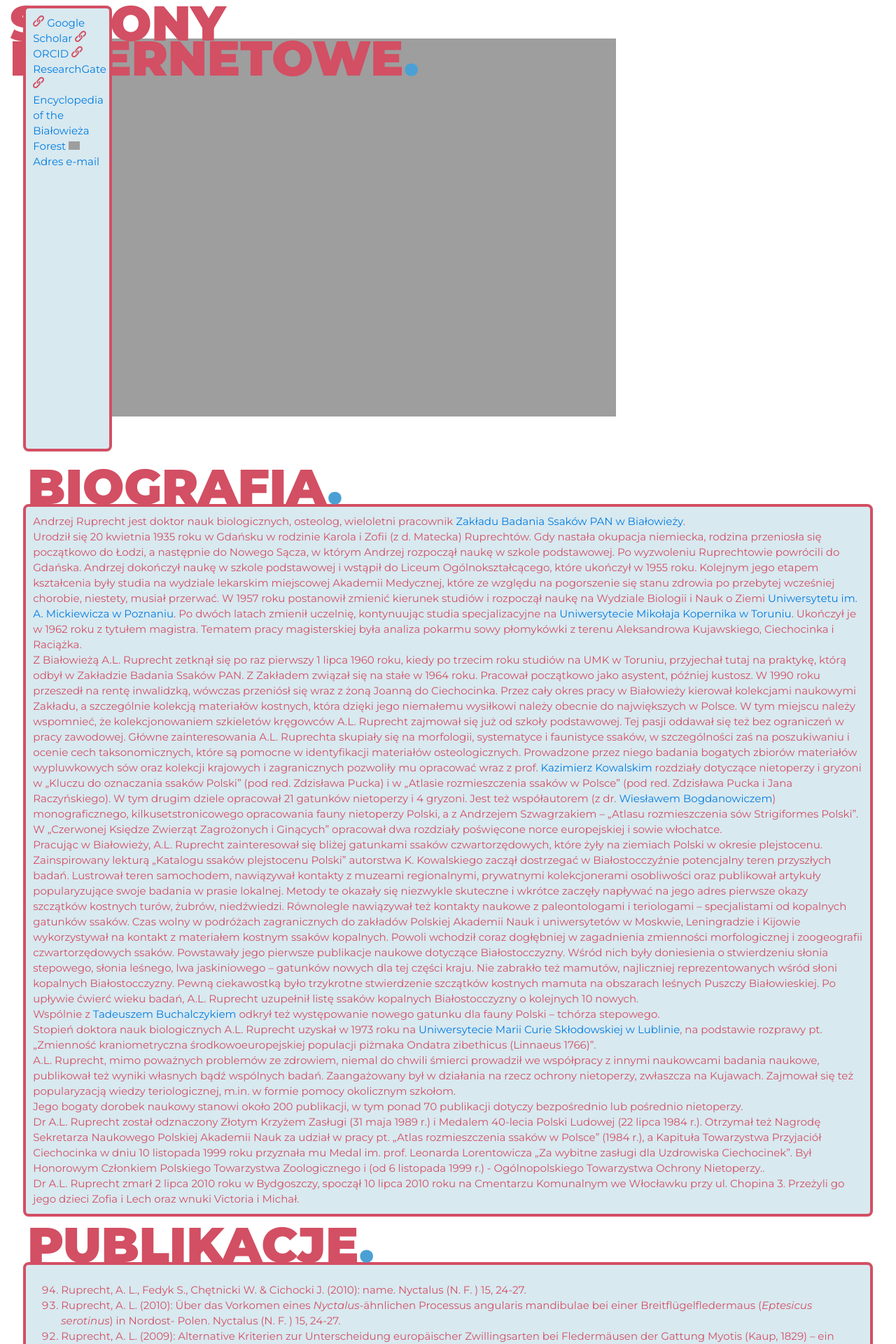
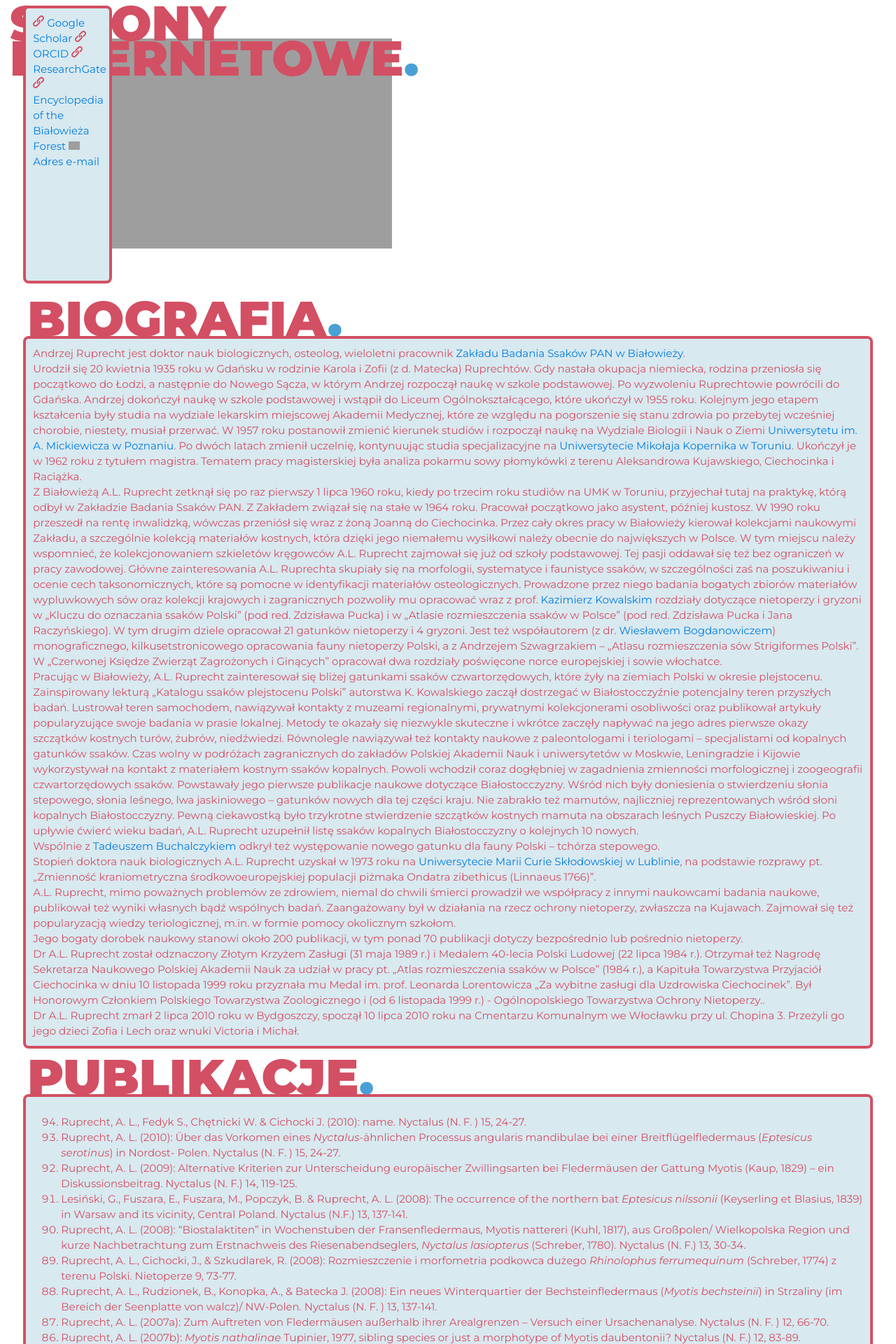
Before and after one commit to andrzejruprecht/andrzejruprecht, a Jekyll site: the page built from pages/pl.html, in a window 1280 px wide. Shown: the top 1920 px of the page at 70% size. Built offline with Jekyll 4.4.1, drawn with Linux system fonts in a browser that asks for light colours.

Commit message:
delete style

```diff
--- a/index.html
+++ b/index.html
@@ -11,7 +11,7 @@ title: Andrzej L. Ruprecht Official Website
   <body>
     <div class="grid">
       <div class="photo">
-        <h1><img src="assets/profile.svg" style="width: 75%" alt="Andrzej L. Ruprecht, Andrzej Lech Ruprecht, Andrzej L Ruprecht, Andrzej Ruprecht, AL Ruprecht"></h1>
+        <h1><img src="assets/profile.svg"s alt="Andrzej L. Ruprecht, Andrzej Lech Ruprecht, Andrzej L Ruprecht, Andrzej Ruprecht, AL Ruprecht"></h1>
         </div>
 
       <div class="text">
--- a/pages/pl.html
+++ b/pages/pl.html
@@ -10,7 +10,7 @@ title: Andrzej L. Ruprecht Official Website
   <body>
     <div class="grid">
       <div class="photo">
-        <h1><img src="https://andrzejruprecht.github.io/assets/profile.svg" style="width: 75%" alt="Andrzej L. Ruprecht, Andrzej Lech Ruprecht, Andrzej L Ruprecht, Andrzej Ruprecht, AL Ruprecht"></h1>
+        <h1><img src="https://andrzejruprecht.github.io/assets/profile.svg" alt="Andrzej L. Ruprecht, Andrzej Lech Ruprecht, Andrzej L Ruprecht, Andrzej Ruprecht, AL Ruprecht"></h1>
       </div>
 
           <div class="text">
```
